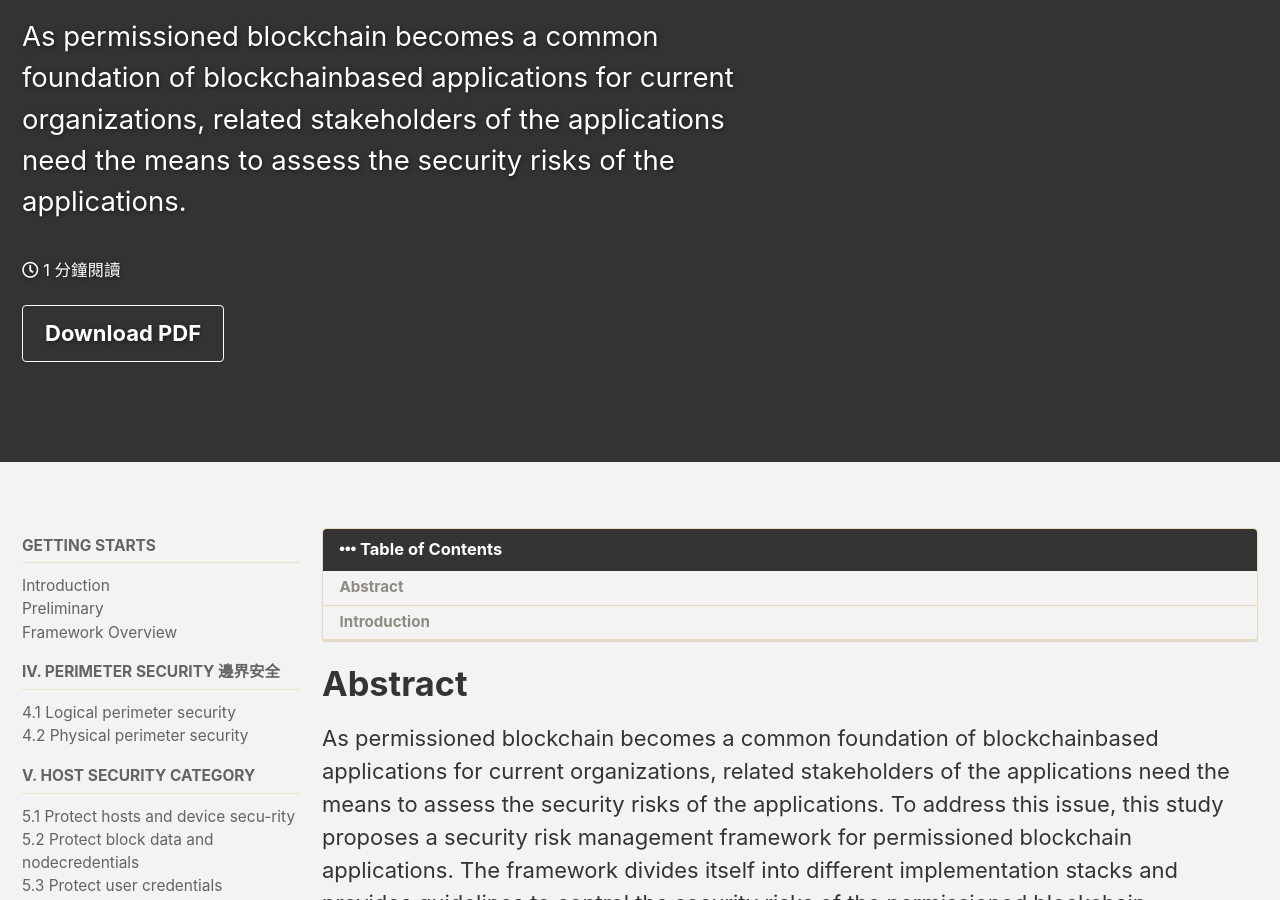
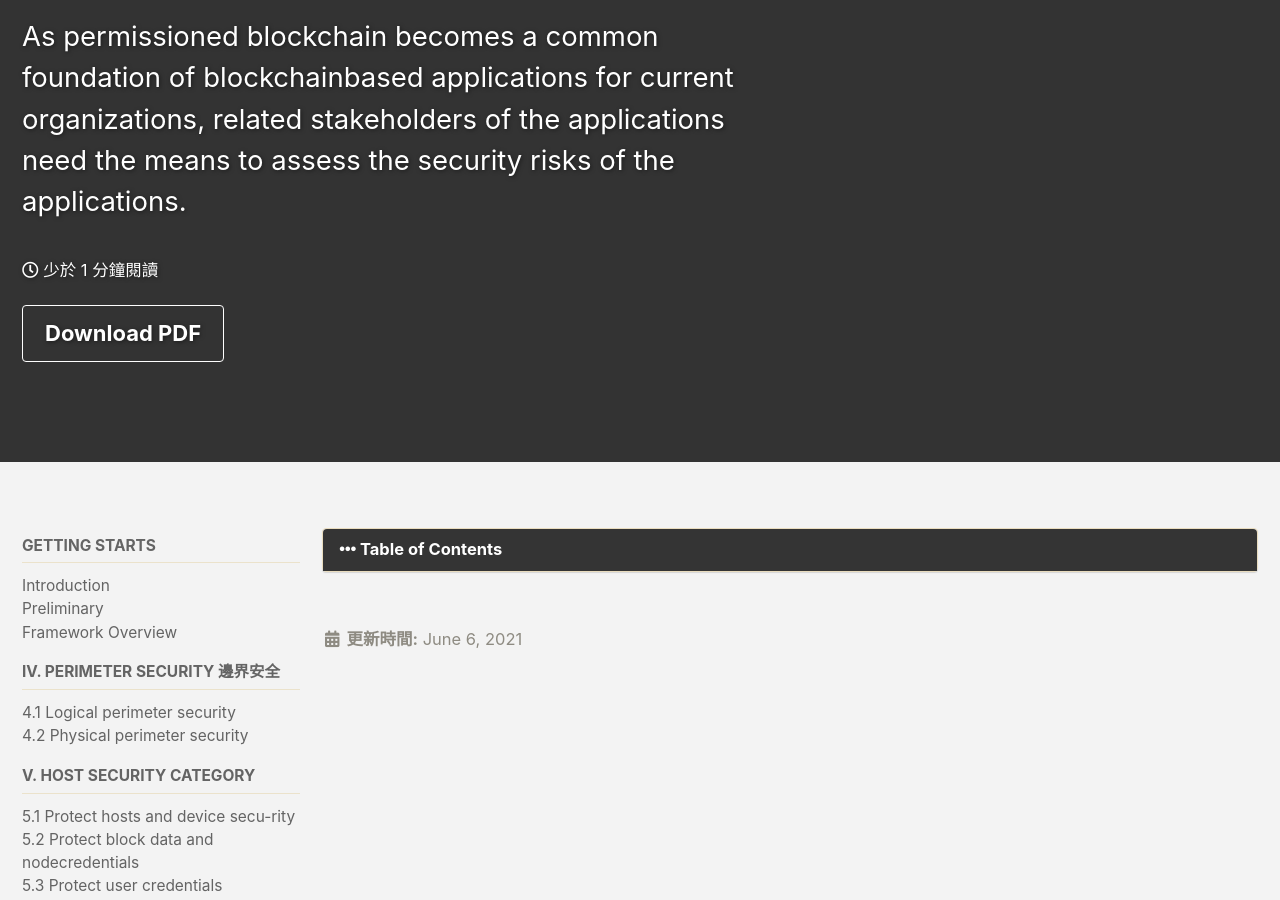
Before and after one commit to ShannonHung/ShannonHung.github.io, a Jekyll site: the page built from my_collections/_tech/permission-blockchain-security.md, in a window 1280 px wide and 900 px high, scrolled down 337 px. Built offline with Jekyll 4.4.1, drawn with Linux system fonts in a browser that asks for light colours; cached includes are drawn as plain includes; some of the changed text lies outside the part shown.

Commit message:
lab remove

```diff
--- a/my_collections/_tech/permission-blockchain-security.md
+++ b/my_collections/_tech/permission-blockchain-security.md
@@ -21,9 +21,9 @@ sidebar:
   nav: "docs"
 ---
 
-# Abstract
+<!-- # Abstract
 As permissioned blockchain becomes a common foundation of blockchainbased applications for current organizations, related stakeholders of the applications need  the means to assess the security risks of the applications. To address this issue, this study proposes a security risk management framework for permissioned blockchain applications. The framework divides itself into different implementation stacks and provides guidelines to control the security risks of the permissioned blockchain application.
 According to the best of our knowledge, this study is the first research that provides a means to evaluate and control the security risks of permissioned blockchain applications from a holistic point of view. If users can trust the applications that adopted this framework, this study can hopefully contribute to the adoption of permissioned blockchain technologies.
 
 # Introduction
-Due to the popularity of Bitcoin and other cryptocurrencies built on  blockchain technology, blockchain technology is now at the center stage of the world. Several organizations have launched their blockchain applications. However, it is said that “the water that bears the boat is the same that swallows it up.'' When the prices of Bitcoin and other cryptocurrencies crashed in Dec. 2017, the experts are reconsidering the value of blockchain applications. Moreover, current blockchain application providers may need to convince their clients that they are not going blockchain for blockchain's sake. In addition, researches shown the propose criteria to decide whether applications are suitable to use  blockchain technology. For example,  McAbee et al. mentioned critical factors to determine the adoption of blockchain technology in the military intelligence process
+Due to the popularity of Bitcoin and other cryptocurrencies built on  blockchain technology, blockchain technology is now at the center stage of the world. Several organizations have launched their blockchain applications. However, it is said that “the water that bears the boat is the same that swallows it up.'' When the prices of Bitcoin and other cryptocurrencies crashed in Dec. 2017, the experts are reconsidering the value of blockchain applications. Moreover, current blockchain application providers may need to convince their clients that they are not going blockchain for blockchain's sake. In addition, researches shown the propose criteria to decide whether applications are suitable to use  blockchain technology. For example,  McAbee et al. mentioned critical factors to determine the adoption of blockchain technology in the military intelligence process -->
```
